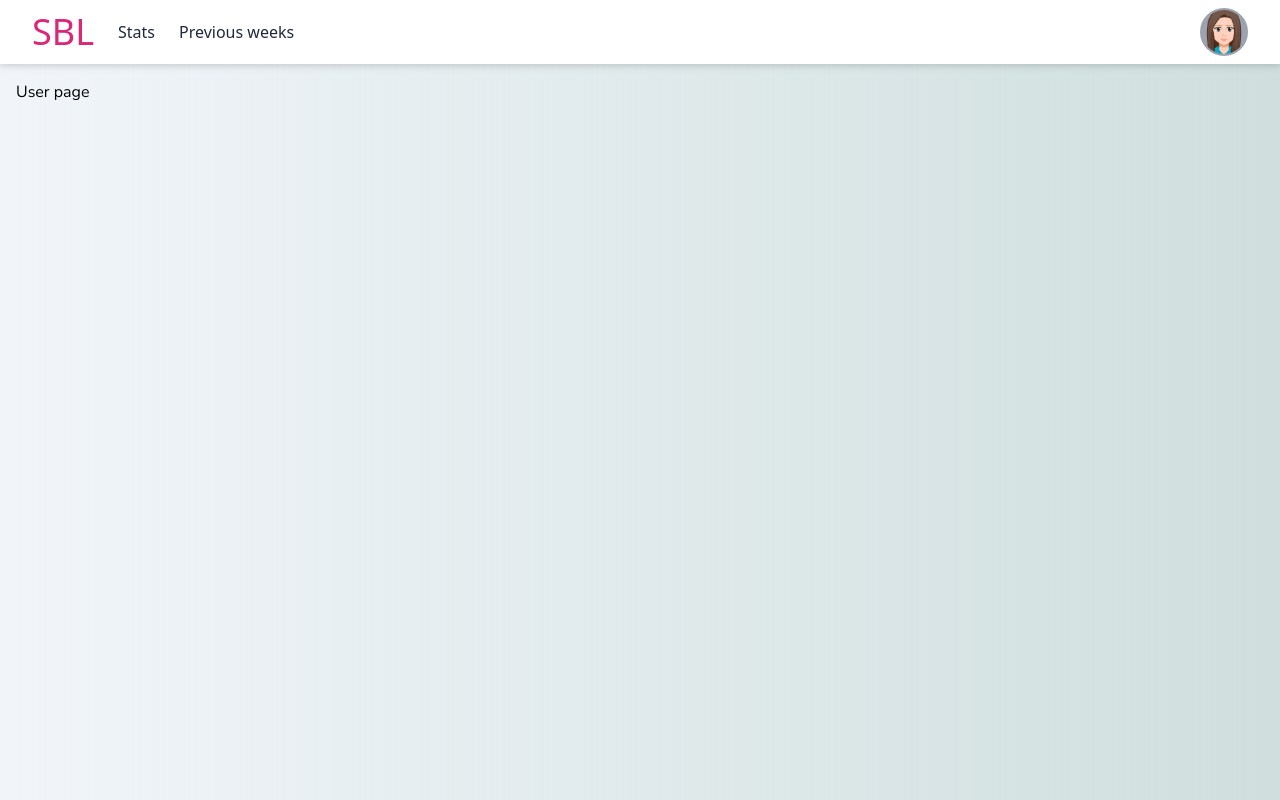
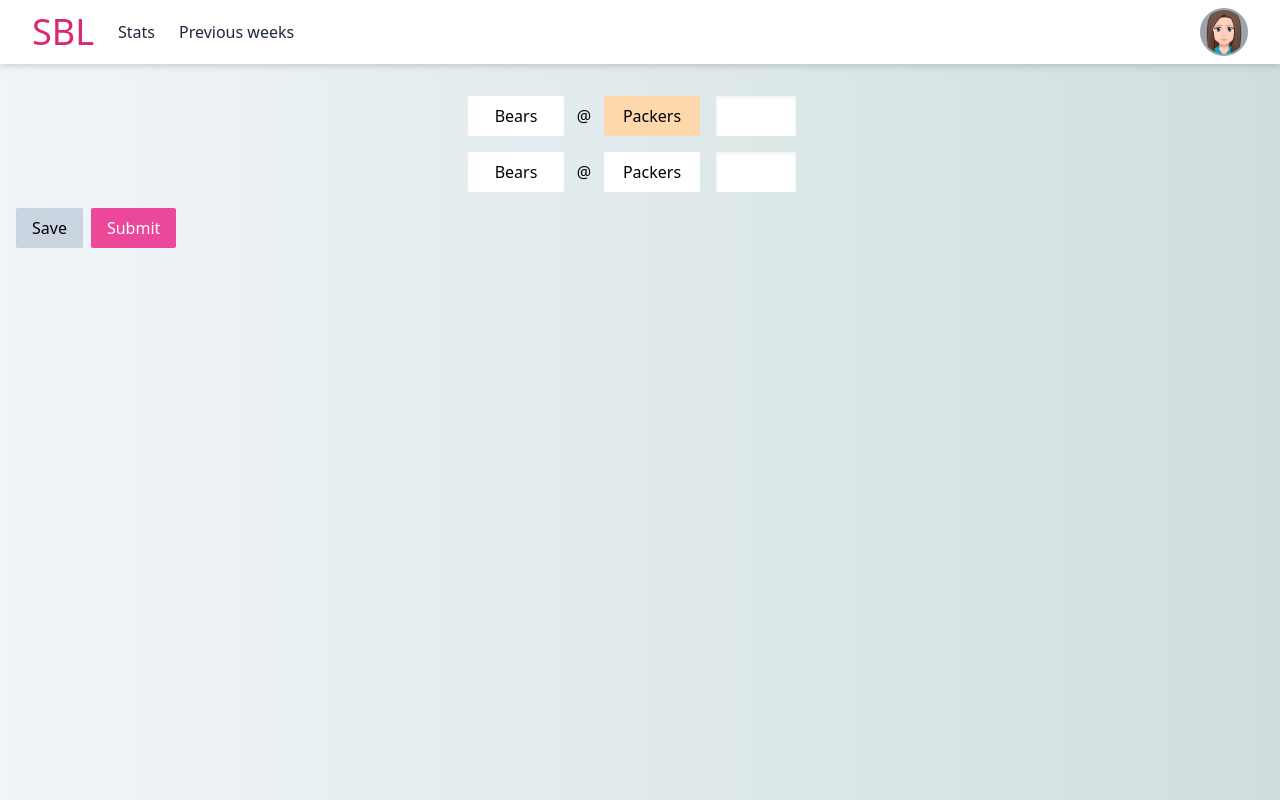
Before and after one commit to Kath-1/SBL-FE, a React (Vite) app in the folder client/: page /user in a window 1280 px wide. Built offline with nearby package versions, Linux system fonts and the light colour scheme.

Commit message:
start layout for betting page

```diff
--- a/client/src/UserPage.tsx
+++ b/client/src/UserPage.tsx
@@ -1,5 +1,43 @@
 const UserPage = () => {
-  return <h1>User page</h1>;
+  return (
+    <>
+      <div className="flex justify-center my-4">
+        <button className="h-10 w-24 flex justify-center items-center text-center  rounded-sm bg-white">
+          Bears
+        </button>
+        <div className="h-10 w-10 flex justify-center items-center text-center ">
+          @
+        </div>
+        <button className="h-10 w-24 flex justify-center items-center text-center  rounded-sm bg-orange-200">
+          Packers
+        </button>
+        <input
+          type="number"
+          className="h-10 w-20 mx-4 text-right p-2 shadow-inner rounded-sm"
+        ></input>
+      </div>
+      <div className="flex justify-center my-4">
+        <button className="h-10 w-24 flex justify-center items-center text-center  rounded-sm bg-white">
+          Bears
+        </button>
+        <div className="h-10 w-10 flex justify-center items-center text-center ">
+          @
+        </div>
+        <button className="h-10 w-24 flex justify-center items-center text-center  rounded-sm bg-white">
+          Packers
+        </button>
+        <input
+          type="number"
+          className="h-10 w-20 mx-4 text-right p-2 shadow-inner rounded-sm"
+        ></input>
+      </div>
+
+      <button className="bg-slate-300 rounded-sm py-2 px-4 mr-2">Save</button>
+      <button className="bg-pink-500 text-white rounded-sm py-2 px-4">
+        Submit
+      </button>
+    </>
+  );
 };
 
 export default UserPage;
```
